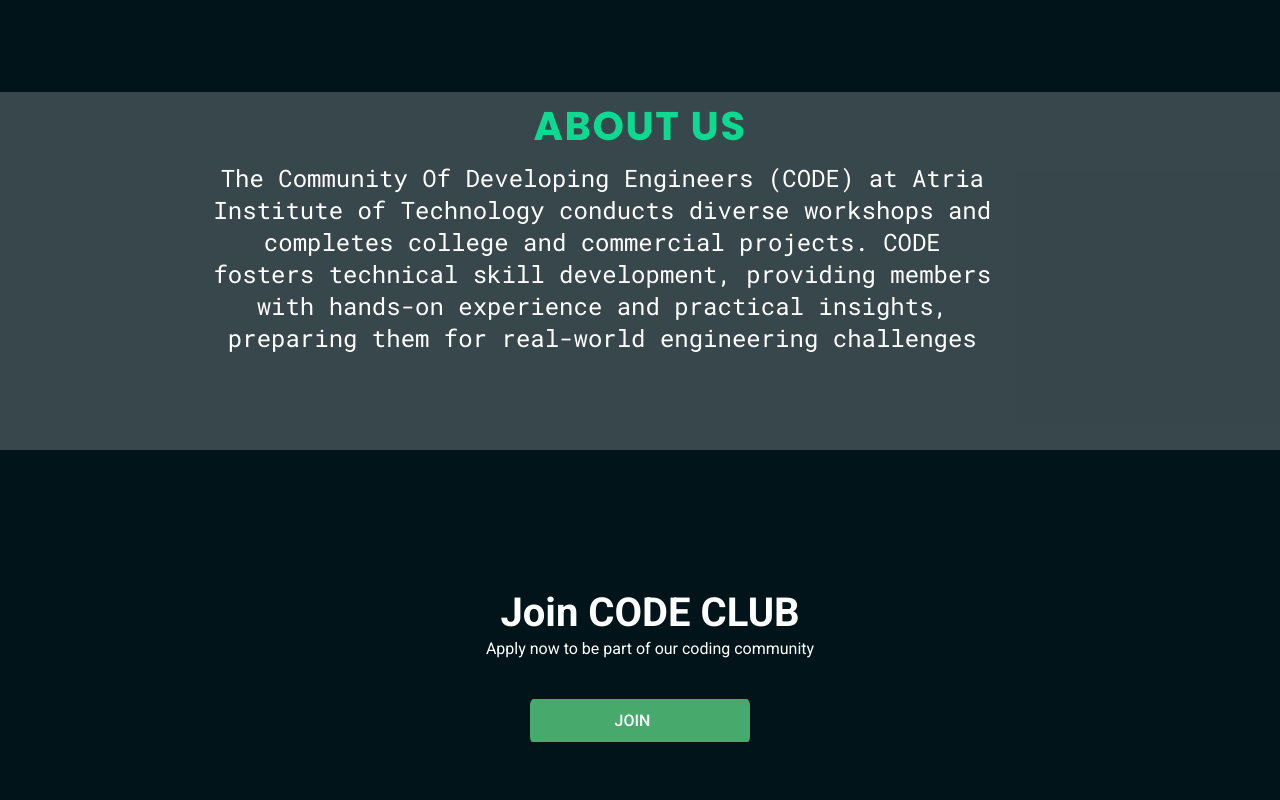
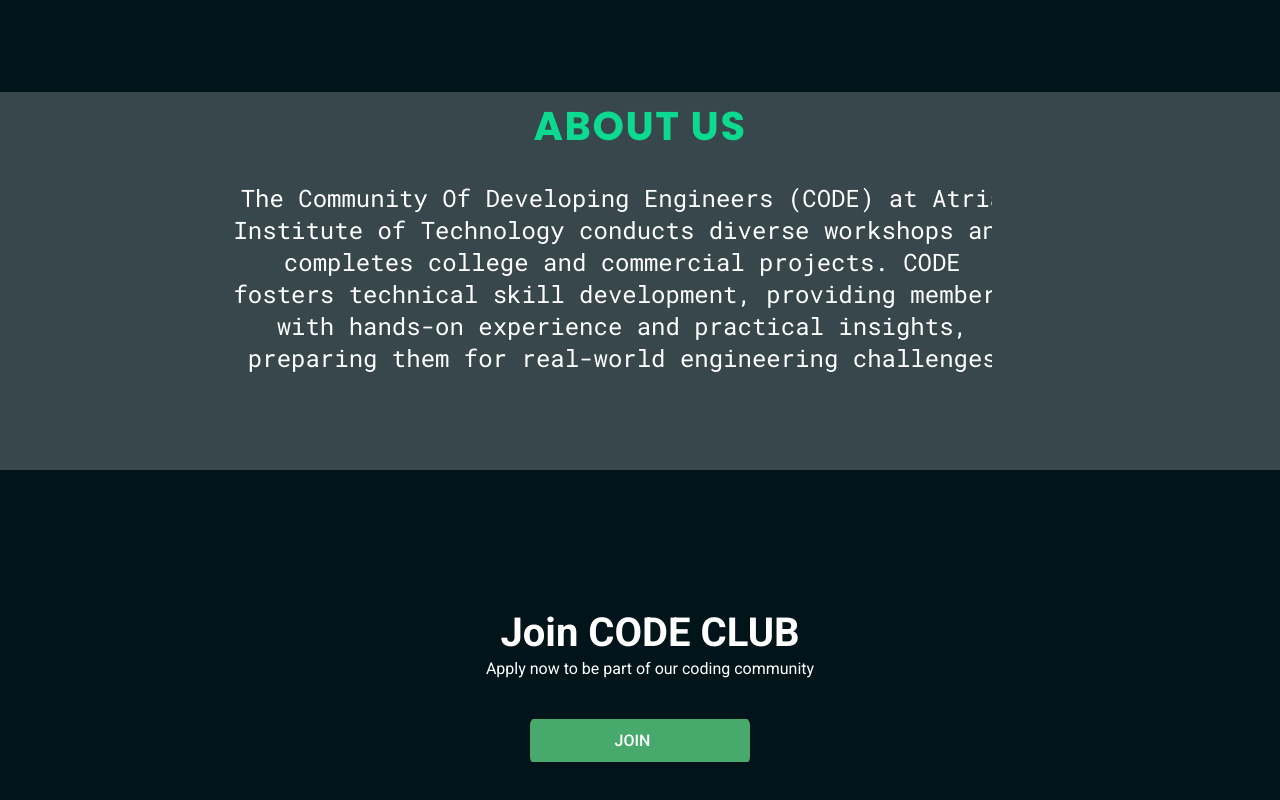
Before and after one commit to stormothecyborg/CODECLUBWEBSITE, a website built with Parcel: page index.html in a window 1280 px wide. Shown: the part 1609-2409 px from the top of the page. Built offline with nearby package versions, Linux system fonts and the light colour scheme; a web font is replaced by a local one.

Commit message:
align about txt

```diff
--- a/index.css
+++ b/index.css
@@ -915,6 +915,8 @@
   flex-grow: 1; /* Allow the element to grow if needed */
   margin: 0 auto; /* Center the element within its parent container */
   text-align: center; /* Center-align the text content inside the element */
+  padding-top: 20px; /* Adjust this value to move the text lower */
+  padding-left: 20px;
 }
 
 .lorem-ipsum-dolor5:after {
```
